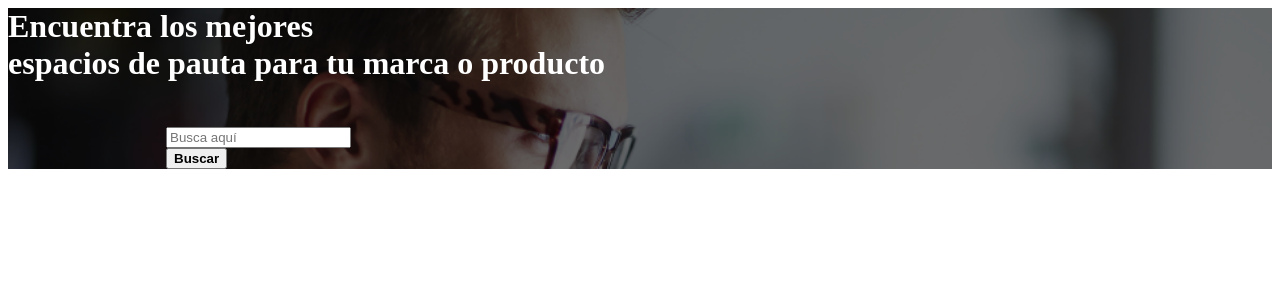
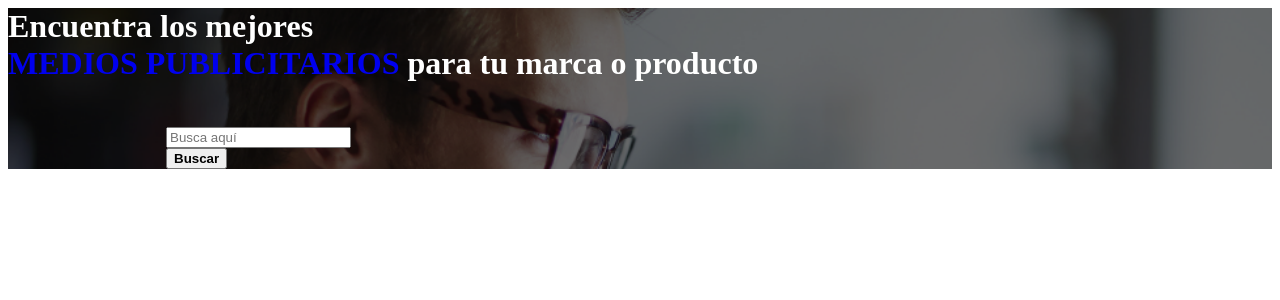
Before and after one commit to DondePauto/website, a PHP site: page /resources/views/website/partials/home/banner-buscar.blade.php in a window 1280 px wide. Shown: the top 300 px of the page. Run offline with PHP 8.4, Linux system fonts and the light colour scheme.

Commit message:
[FIX] Plantillas en dispositivos móviles

```diff
--- a/resources/views/pages/home.blade.php
+++ b/resources/views/pages/home.blade.php
@@ -1,6 +1,9 @@
 @extends('dondepauto::website.base')
 
 @section('content')
+    <div class="d-sm-none">
+        @include('dondepauto::website.partials.home.banner-buscar')
+    </div>
     @include('dondepauto::website.partials.home.banner-home')
 
     @include('dondepauto::website.partials.home.banner-info')
--- a/resources/views/website/partials/home/banner-buscar.blade.php
+++ b/resources/views/website/partials/home/banner-buscar.blade.php
@@ -2,7 +2,7 @@
     <div class="full-width vertical-center-content">
         <h1 class="h1">
             <span>Encuentra los mejores</span>
-            <span><br>espacios de pauta para tu marca o producto</span>
+            <span><br><a href="/buscar" id="banner-home-link">medios publicitarios</a> para tu marca o producto</span>
         </h1>
         <div id="form">
             <div class="input-group input-group-lg">
@@ -18,11 +18,20 @@
     </div>
 
     <style type="text/css">
+        .home .h1 span:last-of-type {
+            font-size: 1.4rem;
+            line-height: 1.4rem;
+        }
         #banner-buscar {
             color: white;
             background-image: url(images/home/banner-home.png);
             background-size: 132.5%;
             background-position: 15% 0%;
+        }
+        #banner-home-link {
+            color: {{ config('dondepauto.colores.orange') }};
+            text-transform: uppercase;
+            text-decoration: none;
         }
         #banner-buscar #form {
             margin-top: 45px;
```
Also changed, not shown: resources/assets/scripts/routes/home.js (+8 -1 lines), resources/views/website/partials/home/banner-home.blade.php (+9 -5 lines).
